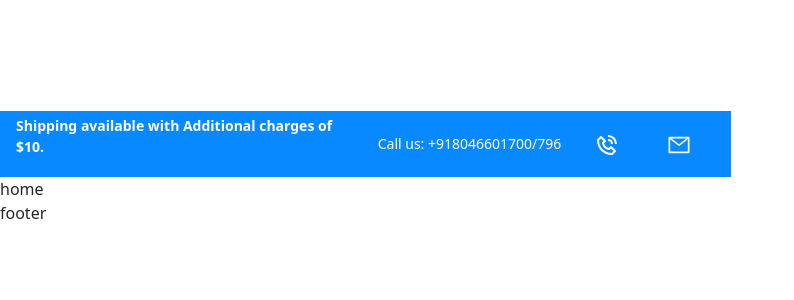
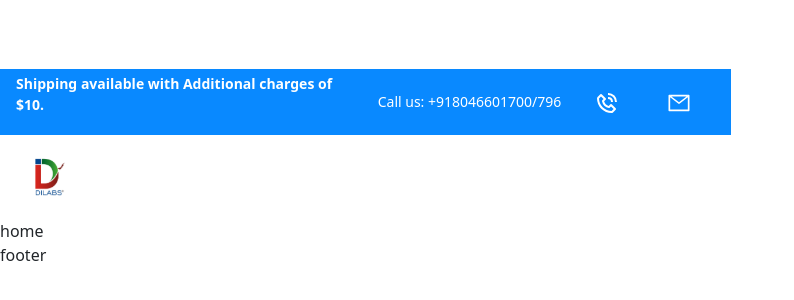
Before and after one commit to DILABS-WEB/Dilabs_Product, a React (Vite) app: page / in a window 1280 px wide. Shown: the part 232-532 px from the top of the page, without its empty margins (0-794 px from the left). Built offline with nearby package versions, Linux system fonts and the light colour scheme.

Commit message:
updated with logo

```diff
--- a/src/components/header.jsx
+++ b/src/components/header.jsx
@@ -1,6 +1,8 @@
 import React from 'react'
 import {BiPhoneCall} from  'react-icons/bi';
 import {AiOutlineMail}  from 'react-icons/ai';
+import {Link} from 'react-router-dom'
+import logo from "../assets/image/logo.png"
 
 
 
@@ -38,7 +40,10 @@ const header = () => {
   <header className='header-upper'>
     <div className="container-xxl">
       <div className="row">
+     <div className="col-2">
+      <Link to='/'><img src={logo} alt="" srcset="" className='img-fluid logo' /></Link>
 
+     </div>
       </div>
     </div>
   </header>
```
